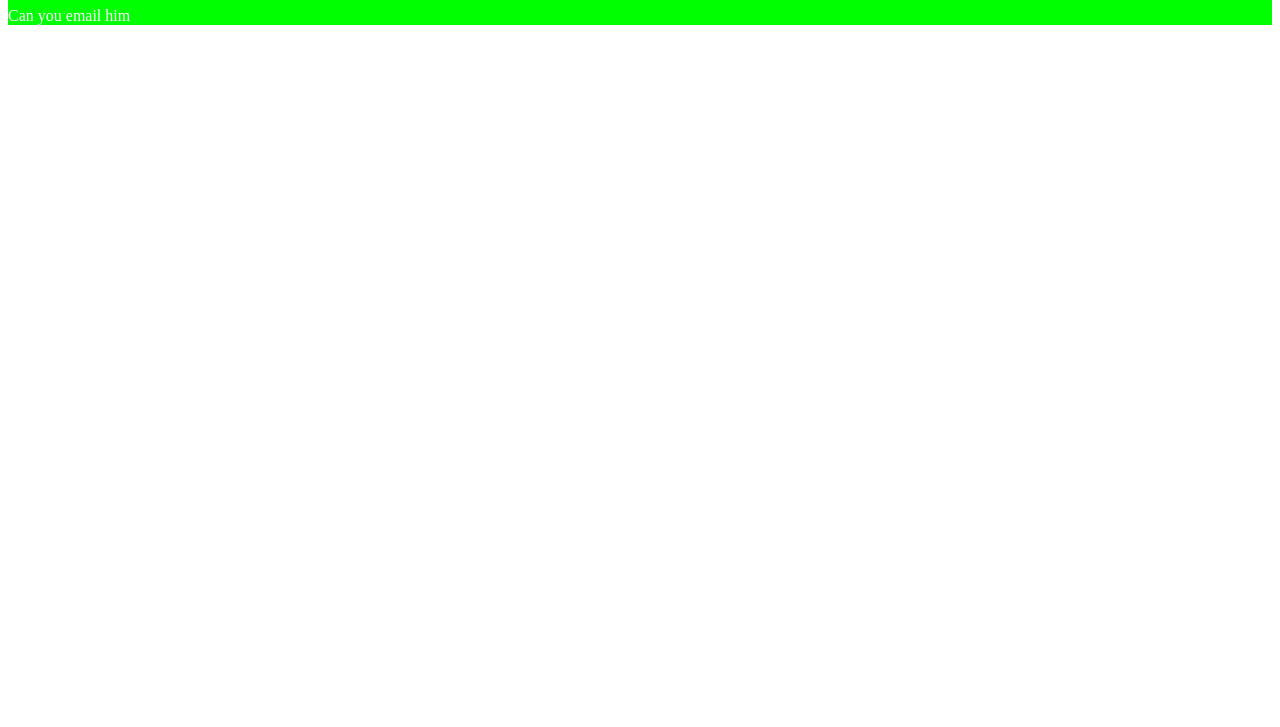
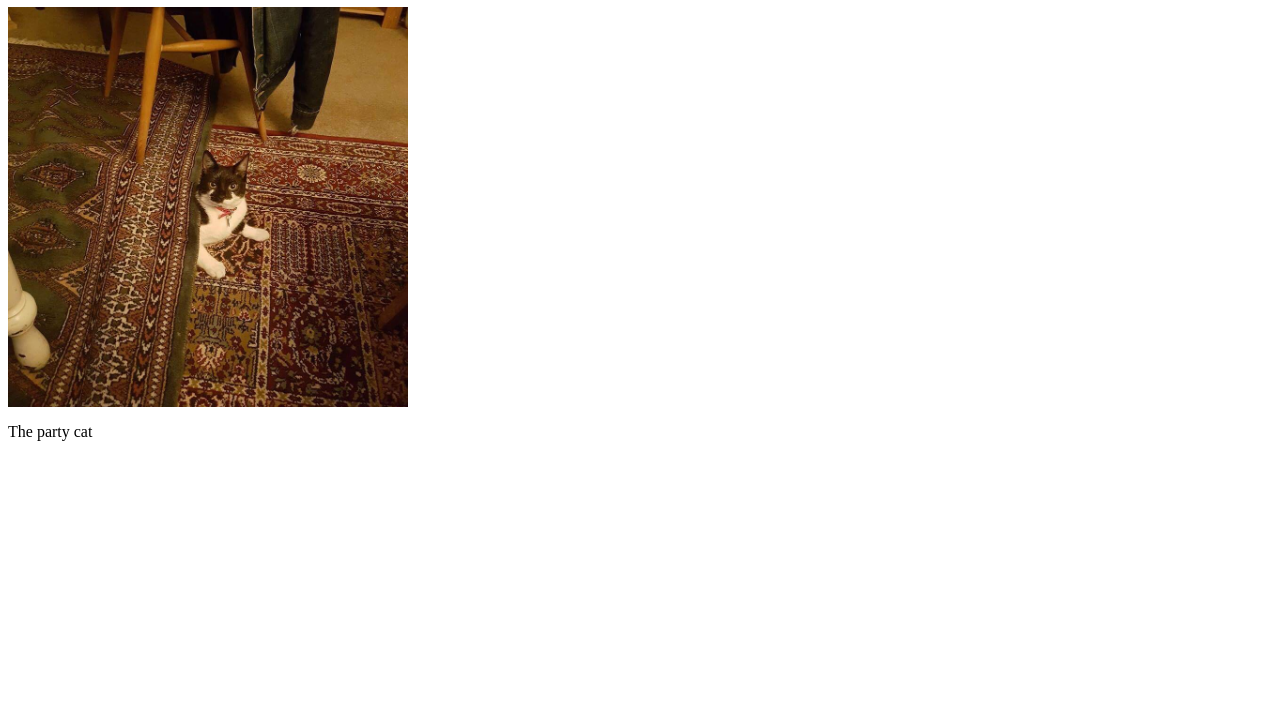
Before and after one commit to lost-in-Code-au/Webpack3_Prac, a React app: page / in a window 1280 px wide. Shown: the part 73-800 px from the top of the page. Built offline with nearby package versions, Linux system fonts and the light colour scheme.

Commit message:
webpack image handler added

```diff
--- a/package.json
+++ b/package.json
@@ -20,9 +20,11 @@
   "devDependencies": {
     "babel-preset-react": "^6.24.1",
     "css-loader": "^0.28.9",
+    "file-loader": "^1.1.6",
     "node-sass": "^4.7.2",
     "sass-loader": "^6.0.6",
     "style-loader": "^0.19.1",
+    "url-loader": "^0.6.2",
     "webpack": "^3.10.0"
   },
   "dependencies": {
--- a/src/index.js
+++ b/src/index.js
@@ -2,16 +2,17 @@ import React from 'react'
 import ReactDOM from 'react-dom'
 import './style.scss'
 
-class Message extends React.Component {
+class Image extends React.Component {
     render() {
         return(
             <div>
                 <h1>{this.props.title}</h1>
-                <p>{this.props.message}</p>
+                <div id="image"></div>
+                <p>{this.props.caption}</p>
             </div>
         )
     }
 }
 
-ReactDOM.render(<Message title='Email Alex' message="Can you email him" />,
+ReactDOM.render(<Image title='Billy dah Cat' caption="The party cat" />,
     document.getElementById('react-container'))
--- a/src/style.scss
+++ b/src/style.scss
@@ -1,7 +1,6 @@
-$green: #00FF00;
-$white: #FFFFFF;
-
-div {
-    background: $green;
-    color: $white;
+#image {
+    background: url('billy.jpg') 50% 50% no-repeat;
+    height: 400px;
+    width: 400px;
+    background-size: cover;
 }
--- a/webpack.config.js
+++ b/webpack.config.js
@@ -32,6 +32,12 @@ module.exports = {
                     { loader: "css-loader" },
                     { loader: "sass-loader" }
                 ]
+            },
+            {
+                test: /\.jpg$/,
+                use: [
+                    { loader: "url-loader" }
+                ]
             }
         ]
     }
```
Also changed, not shown: src/billy.jpg (added), 3 other files.
